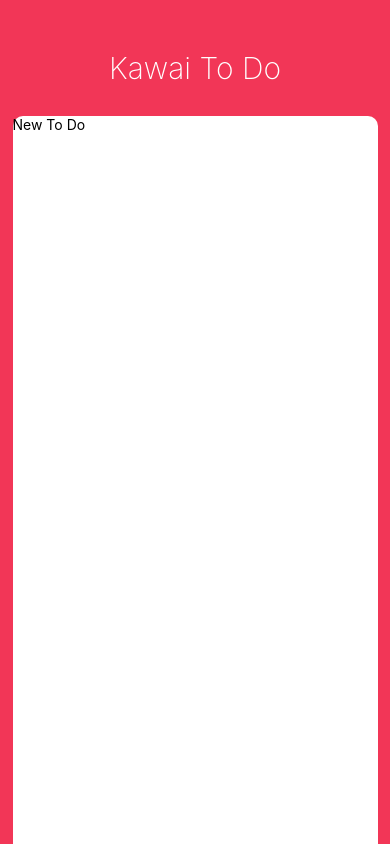
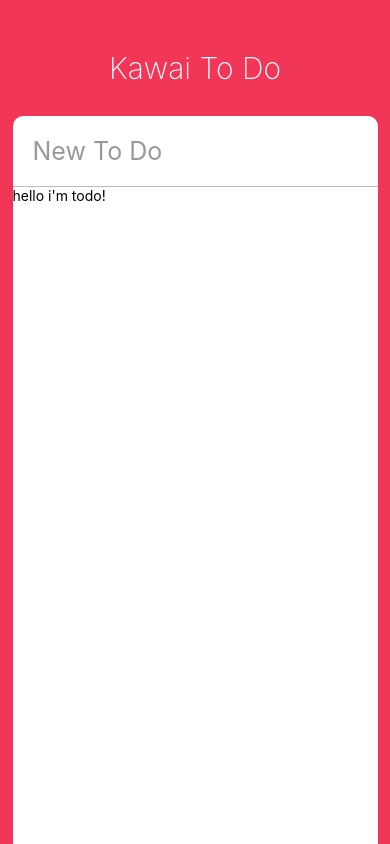
Before and after one commit to sam1027/kawai-todo, a React Native app: screen / in a window 390 px wide. Built offline with nearby package versions, Linux system fonts and the light colour scheme.

Commit message:
coding the UI part2

```diff
--- a/App.js
+++ b/App.js
@@ -6,22 +6,47 @@
   StatusBar,
   TextInput,
   Dimensions,
-  Platform
+  Platform,
+  ScrollView
 } from 'react-native';
+import ToDo from "./ToDo";
 
 const{height,width} = Dimensions.get("window");
 
 export default class App extends React.Component {
+  state={
+    newToDo: ""
+  }
+
   render() {
+    const{ newToDo } = this.state;
     return (
       <View style={styles.container}>
         <StatusBar barStyle="light-content" />
         <Text style={styles.title}>Kawai To Do</Text>
         <View style={styles.card}>
-          <TextInput style={styles.input} placeholder={"New To Do"}></TextInput>
+          <TextInput
+            style={styles.input}
+            placeholder={"New To Do"}
+            value={newToDo}
+            onChangeText={this._crontollNewToDo}
+            placeholderTextColor={"#999"}
+            returnKeyType={"done"}
+            autoCorrect={false}
+          />
+
+          <ScrollView>
+            <ToDo />
+          </ScrollView>
         </View>
       </View>
     );
+  }
+
+  _crontollNewToDo = text => {
+    this.setState({
+      newToDo: text
+    })
   }
 }
 
@@ -58,5 +83,11 @@
         elevation: 3
       }
     })
+  },
+  input:{
+    padding:20,
+    borderBottomColor:"#bbb",
+    borderBottomWidth: 1,
+    fontSize:25
   }
 });
--- /dev/null
+++ b/ToDo.js
@@ -0,0 +1,16 @@
+import React, {Component} from "react";
+import {View, Text, TouchableOpacity, StyleSheet} from "react-native";
+
+export default class ToDo extends Component{
+    render(){
+        return(
+            <View>
+                <Text>hello i'm todo!</Text>
+            </View>
+        );
+    }
+}
+
+const styles = StyleSheet.create({
+
+})
```
